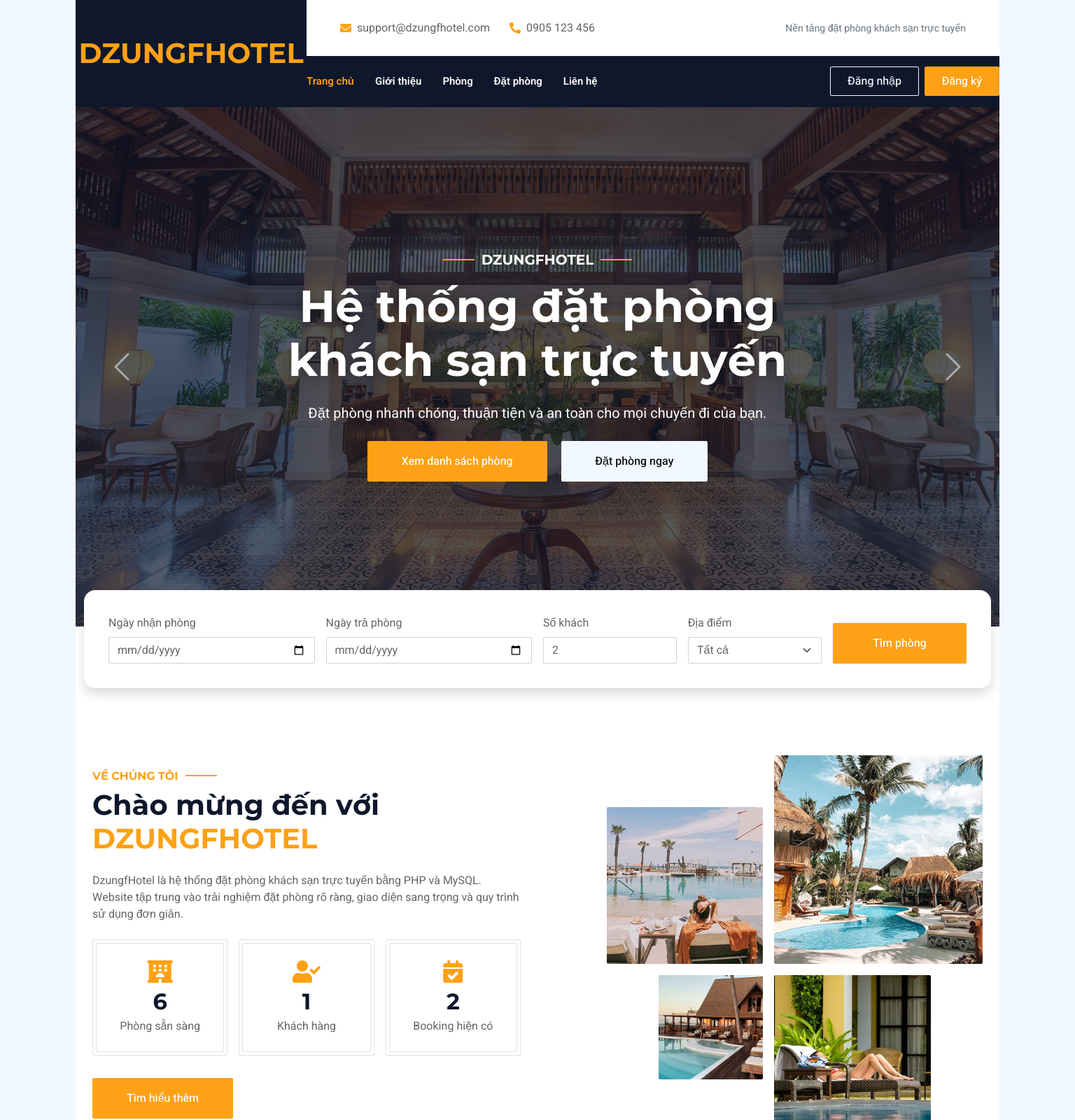
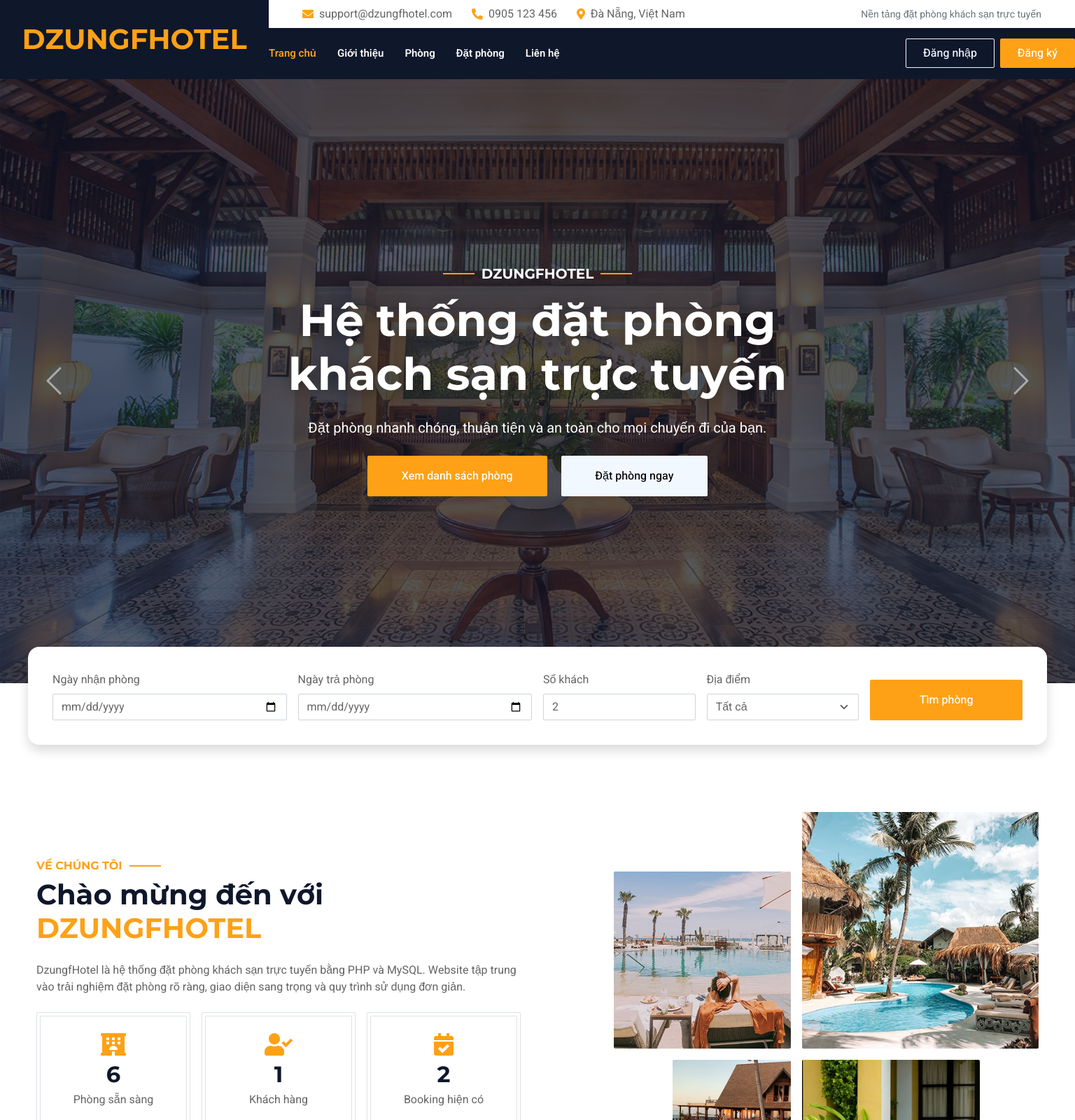
Before and after one commit to NguyenTienDung7749/DzungfHotel, a PHP site: page /index.php in a window 1536 px wide. Shown: the top 1600 px of the page at 70% size. Run offline with PHP 8.4, Linux system fonts and the light colour scheme; data comes from the database, SQL or seed files in the repository; some libraries are stand-ins or nearby versions.

Commit message:
Fix desktop full-width layout

```diff
--- a/css/style.css
+++ b/css/style.css
@@ -491,6 +491,11 @@
 }
 
 /********** DzungfHotel Custom CSS **********/
+.app-shell {
+    width: 100%;
+    max-width: none;
+}
+
 .btn {
     text-transform: none;
 }
@@ -763,6 +768,20 @@
     text-transform: none;
 }
 
+@media (min-width: 1400px) {
+    .app-container-wide .container,
+    .app-container-wide .container-xxl {
+        max-width: 1480px;
+    }
+}
+
+@media (min-width: 1700px) {
+    .app-container-wide .container,
+    .app-container-wide .container-xxl {
+        max-width: 1600px;
+    }
+}
+
 @media (max-width: 991.98px) {
     .booking-quick-form {
         margin-top: 30px;
--- a/includes/header.php
+++ b/includes/header.php
@@ -29,7 +29,7 @@ $currentUser = current_user();
     <link href="<?= e(asset('css/style.css')) ?>" rel="stylesheet">
 </head>
 <body>
-    <div class="container-xxl bg-white p-0">
+    <div class="app-shell app-container-wide bg-white p-0">
         <div id="spinner" class="show bg-white position-fixed translate-middle w-100 vh-100 top-50 start-50 d-flex align-items-center justify-content-center">
             <div class="spinner-border text-primary" style="width: 3rem; height: 3rem;" role="status">
                 <span class="sr-only">Đang tải...</span>
```
